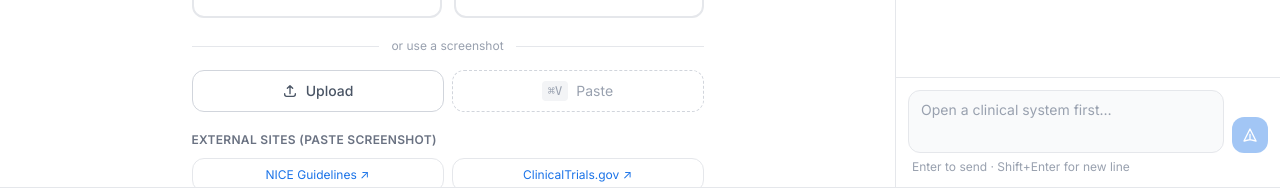
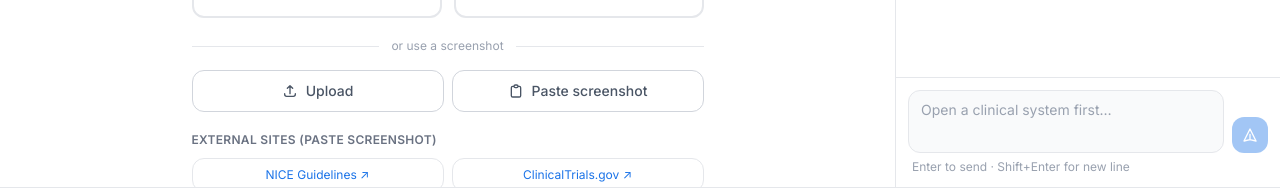
Before and after one commit to okemuoab-byte/scrubin, a Next.js app: page / in a window 1280 px wide. Shown: the part 465-654 px from the top of the page. Built offline with nearby package versions, Linux system fonts and the light colour scheme.

Commit message:
Replace keyboard paste with Clipboard API button — works regardless of iframe focus

```diff
--- a/src/app/page.tsx
+++ b/src/app/page.tsx
@@ -311,6 +311,25 @@ export default function Home() {
 
   // ── Image upload/paste (for external sites) ───────────────────────
 
+  // Clipboard API paste — works regardless of focus/iframe state
+  const pasteFromClipboard = async () => {
+    try {
+      const items = await navigator.clipboard.read();
+      for (const item of items) {
+        const imageType = item.types.find(t => t.startsWith('image/'));
+        if (imageType) {
+          const blob = await item.getType(imageType);
+          const file = new File([blob], 'screenshot.png', { type: imageType });
+          loadImageFile(file);
+          return;
+        }
+      }
+      setError('No image in clipboard — take a screenshot first (⌘+Shift+4), then click Paste.');
+    } catch {
+      setError('Clipboard access denied. Use the Upload button instead, or click allow when Chrome asks.');
+    }
+  };
+
   const loadImageFile = (file: File) => {
     if (!file.type.startsWith('image/')) return;
     setMediaType(file.type);
@@ -539,6 +558,14 @@ export default function Home() {
               {/* Floating toolbar — top right */}
               <div className="absolute top-3 right-3 flex items-center gap-2 z-40">
                 <button
+                  onClick={pasteFromClipboard}
+                  className="text-xs px-3 py-1.5 bg-white text-gray-600 border border-gray-300 rounded-lg font-medium shadow-md hover:bg-gray-50 transition-colors flex items-center gap-1.5"
+                  title="Paste a screenshot from clipboard (⌘+Shift+4 first)"
+                >
+                  <svg className="w-3 h-3" fill="none" stroke="currentColor" viewBox="0 0 24 24"><path strokeLinecap="round" strokeLinejoin="round" strokeWidth={2} d="M9 5H7a2 2 0 00-2 2v12a2 2 0 002 2h10a2 2 0 002-2V7a2 2 0 00-2-2h-2M9 5a2 2 0 002 2h2a2 2 0 002-2M9 5a2 2 0 012-2h2a2 2 0 012 2" /></svg>
+                  Paste screenshot
+                </button>
+                <button
                   onClick={() => {
                     sendMessage(input || (activeDemoUrl
                       ? DEMO_SCENARIOS.find(d => d.url === activeDemoUrl)?.question || 'What should I do next?'
@@ -621,9 +648,12 @@ export default function Home() {
                     <svg className="w-4 h-4" fill="none" stroke="currentColor" viewBox="0 0 24 24"><path strokeLinecap="round" strokeLinejoin="round" strokeWidth={2} d="M4 16v1a3 3 0 003 3h10a3 3 0 003-3v-1m-4-8l-4-4m0 0L8 8m4-4v12" /></svg>
                     Upload
                   </button>
-                  <div className="flex-1 flex items-center justify-center gap-2 py-2.5 border border-dashed border-gray-300 rounded-xl text-sm text-gray-400">
-                    <kbd className="text-xs bg-gray-100 px-1.5 py-0.5 rounded font-mono">⌘V</kbd> Paste
-                  </div>
+                  <button
+                    onClick={pasteFromClipboard}
+                    className="flex-1 flex items-center justify-center gap-2 py-2.5 border border-gray-300 rounded-xl text-sm text-gray-600 hover:bg-gray-50 transition-colors font-medium">
+                    <svg className="w-4 h-4" fill="none" stroke="currentColor" viewBox="0 0 24 24"><path strokeLinecap="round" strokeLinejoin="round" strokeWidth={2} d="M9 5H7a2 2 0 00-2 2v12a2 2 0 002 2h10a2 2 0 002-2V7a2 2 0 00-2-2h-2M9 5a2 2 0 002 2h2a2 2 0 002-2M9 5a2 2 0 012-2h2a2 2 0 012 2" /></svg>
+                    Paste screenshot
+                  </button>
                 </div>
 
                 {/* External links */}
```
